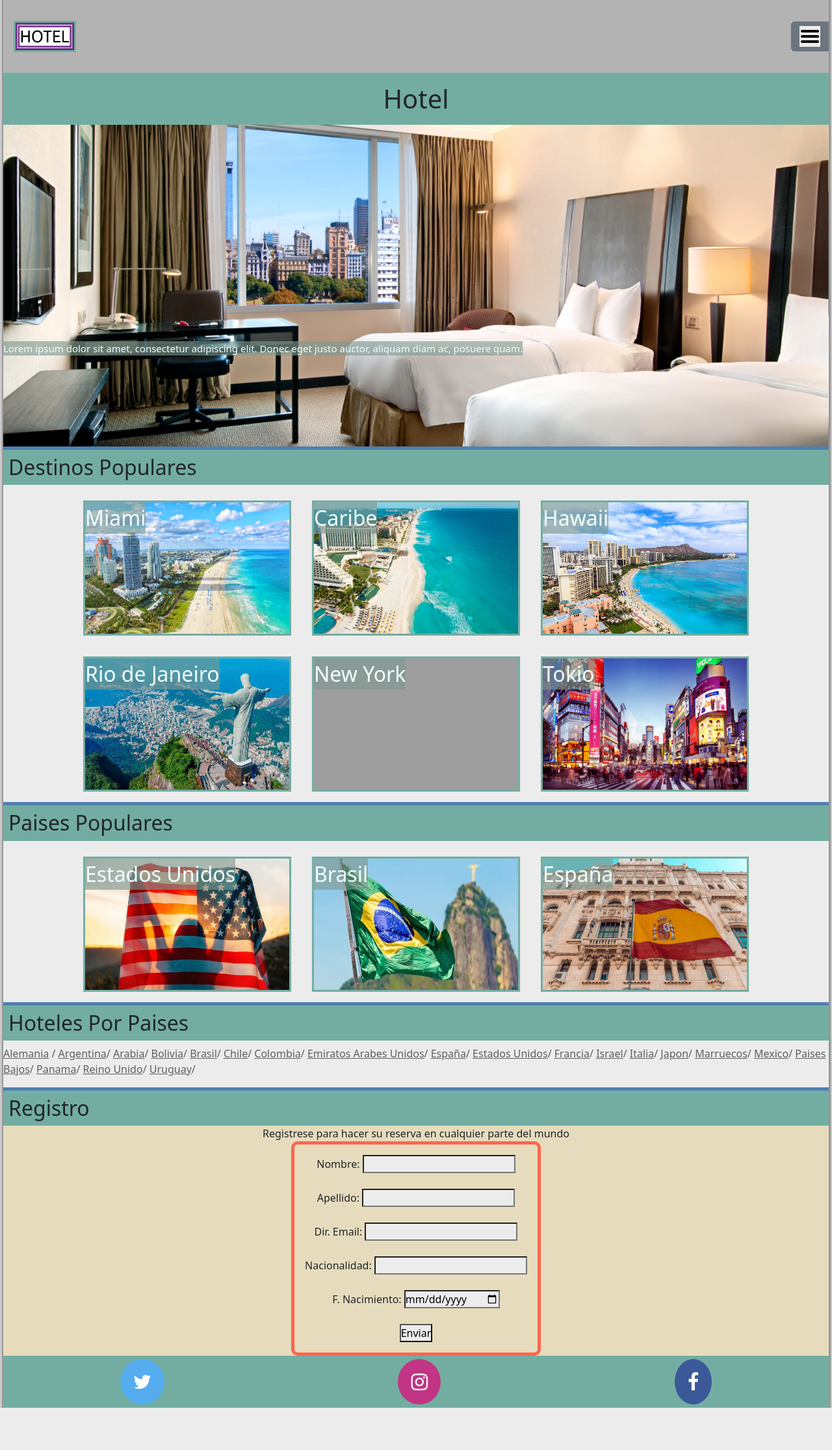
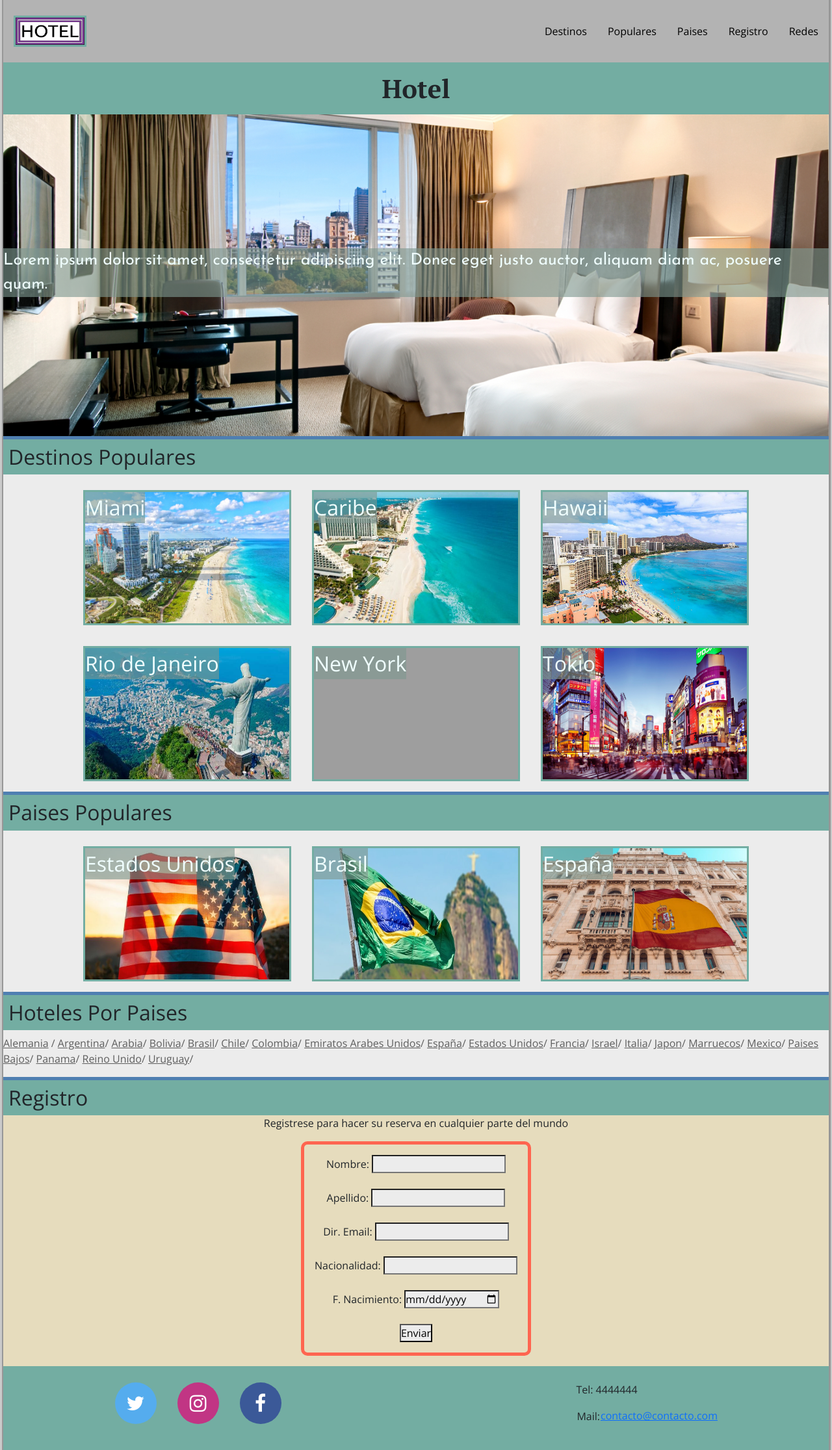
Before and after one commit to agusder95/Landing-Page, a plain HTML site: page assets/index.html in a window 1280 px wide. Shown: the whole page at 65% size. Before the commit the page ends 2166 px from the top, so only its background shows below. Drawn offline with nearby package versions, Linux system fonts and the light colour scheme; grey boxes are pictures that could not be loaded; files whose address does not match are found by name.

Commit message:
finalizado

```diff
--- a/assets/index.html
+++ b/assets/index.html
@@ -154,11 +154,17 @@
         </section>
 
         <section id="redes" class="redes">
-            <ul>
-                <li><a href="" class="fa fa-twitter"></a> </li>
-                <li><a href="" class="fa fa-instagram"></a> </li>
-                <li><a href=""class="fa fa-facebook"></a> </li>
-            </ul>
+            <div class="cont-redes">
+                <ul class="soc-media">
+                    <li><a href="" class="fa fa-twitter"></a> </li>
+                    <li><a href="" class="fa fa-instagram"></a> </li>
+                    <li><a href=""class="fa fa-facebook"></a> </li>
+                </ul>
+                <ul class="contacto">
+                    <li><p>Tel: 4444444</p></li>
+                    <li><p>Mail:</p><a href="">contacto@contacto.com</a></li>
+                </ul>
+            </div>
         </section>
     </div>
     <script src="https://cdn.jsdelivr.net/npm/bootstrap@5.0.2/dist/js/bootstrap.bundle.min.js" integrity="sha384-MrcW6ZMFYlzcLA8Nl+NtUVF0sA7MsXsP1UyJoMp4YLEuNSfAP+JcXn/tWtIaxVXM" crossorigin="anonymous"></script>
--- a/assets/sass/styles.scss
+++ b/assets/sass/styles.scss
@@ -1,13 +1,17 @@
 @import '../variables/_main.scss';
 @include reset;
-
+@import url('https://fonts.googleapis.com/css2?family=Josefin+Sans&display=swap');
+@import url('https://fonts.googleapis.com/css2?family=Open+Sans&display=swap');
+@import url('https://fonts.googleapis.com/css2?family=PT+Serif:wght@700&display=swap');
 /* Mobile */
 @media screen and (min-width: 320px) {
+
     .centrar{
         margin: auto;
         max-width: 90rem;
         border-right: 5px groove rgba(182,182,182,0.61);
         border-left: 5px ridge rgba(182,182,182,0.61);
+        font-family: 'Open Sans', sans-serif;
     }
 
     header{
@@ -15,25 +19,25 @@
         display: flex;
         justify-content: space-between;
         align-items: center;
-        padding: 1rem 0;
+        padding: .5rem 0;
         .imagen{
-            width: 6rem;
-            height: 3rem;
+            @include imageSize(7rem , 3rem);
         }
 
         .icon-mobile{
-            width: 2rem;
-            height: 2rem;
+            @include imageSize(2rem, 2rem);
         }
 
         nav{
             display: none;
+
         }
     }
 
     .banner{
         background-color: $main-green;
         h1{
+            font-family: 'PT Serif', serif;
             margin: 0;
             padding: 1rem;
             text-align: center;
@@ -45,10 +49,11 @@
         }
 
         p{
+            font-family: 'Josefin Sans', sans-serif;
             font-size: 15px;
             position: absolute;
             background-color: $main-bk-font;
-            color: azure;
+            color: rgb(255, 255, 255);
             bottom: 25%;
         }
     }
@@ -106,6 +111,7 @@
             }
             #formulario{
                 padding: 1rem;
+                margin: 1rem;
                 text-align: center;
                 border-radius: 10px;
                 border: 5px solid #ff6550;
@@ -118,26 +124,37 @@
         }
     }
     .redes{
-
+        padding: .5rem ;
         background-color: $main-green;
 
-        ul{
+        .cont-redes{
+            display: flex;
+            flex-wrap: wrap;
+            max-width: 30rem;
+            background-color: $main-green;
+            justify-content: center;
+            align-content: center;
+            margin: auto;
+            .soc-media{
                 display: flex;
                 justify-content:space-around;
-            padding: 0px;
+                padding: .5px;
                 background-color: $main-green;
-            margin: 0;
+
+                width: auto;
                 li{
                     background-color: $main-green;
+                    @include imageSize(4rem, 4rem);
+                    margin: .5rem;
                 }
             }
 
             .fa {
-            padding: 20px;
+                padding: 27%;
+                @include imageSize( 100%, 100%);
                 font-size: 30px;
                 text-align: center;
                 text-decoration: none;
-            margin: 5px 2px;
             }
 
             .fa-facebook {
@@ -158,4 +175,84 @@
                 border-radius: 50%;
             }
         }
+        .contacto{
+            margin: 0;
+            padding: 1rem;
+            width: fit-content;
+            background-color: $main-green;
+
+            p{
+                background-color: $main-green;
             }
+
+            li{
+                background-color: $main-green;
+            }
+
+            :nth-child(2){
+                display: flex;
+                background-color: $main-green;
+                p{
+                    margin: 1px;
+                }
+            }
+
+        }
+
+    }
+}
+
+/* desktop */
+@media screen and (min-width: 1024px) {
+    header{
+        .btn-group-mobile{
+            display: none;
+            padding: 1rem;
+        }
+
+        nav{
+            display: block;
+            @include links;
+            ul{
+                padding: 0;
+                margin: 0;
+                display: flex;
+                background-color: $main-gray;
+                li{
+                    padding: 1rem;
+                    background-color: $main-gray;
+                    a{
+                        text-decoration: none;
+                        color: black;
+                        background-color: $main-gray;
+                    }
+                }
+            }
+        }
+    }
+
+    .banner{
+        p{
+            font-size: 25px;
+            position: absolute;
+            background-color: #7f98909e;
+            color: azure;
+            bottom: 40%;
+        }
+    }
+
+    .redes{
+        .cont-redes{
+            max-width: 60rem;
+            justify-content: space-between;
+            .soc-media{
+                justify-content: center;
+                width: auto;
+                li{
+                    margin: 1rem;
+                }
+            }
+        }
+
+    }
+}
--- a/assets/variables/_mixins.scss
+++ b/assets/variables/_mixins.scss
@@ -7,7 +7,7 @@
         background: $main-white;
     }
 
-    html {
+    *html {
         scroll-behavior: smooth;
     }
 
@@ -16,7 +16,7 @@
         height: 100%;
     }
 
-    li {
+    *li {
         list-style: none;
     }
 
@@ -51,6 +51,17 @@
 
 }
 
+@mixin links {
+    a:hover{
+        color: #3d3d3d;
+    }
+
+    a:active{
+        color: darksalmon;
+    }
+
+}
+
 @mixin imageSize($width, $height) {
     width: $width;
     height: $height;
```
Also changed, not shown: assets/css/styles.css, 1 other file. Lines whose indentation alone changed are shown as unchanged.
